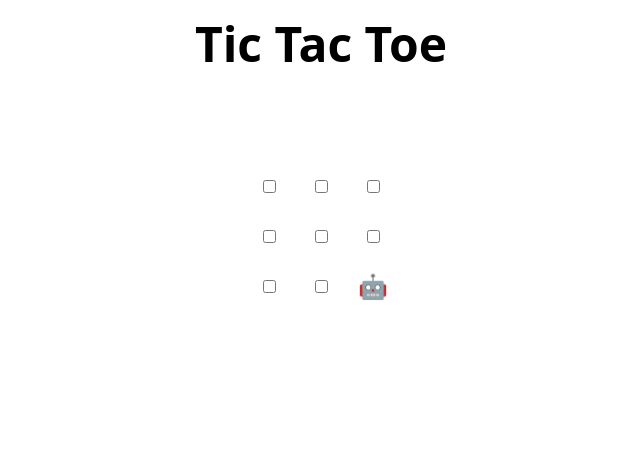
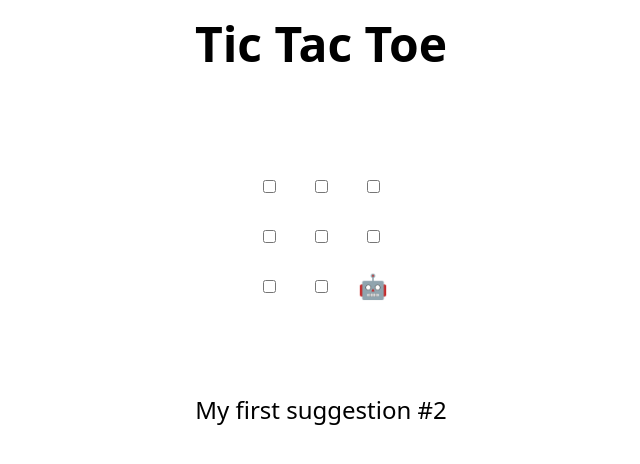
Before and after one commit to williscrg/skills-review-pull-requests, a plain HTML site: page index.html in a window 1280 px wide. Shown: the whole page, without its empty margins (319-959 px from the left). Drawn offline with Linux system fonts and the light colour scheme.

Commit message:
Update index.html
My first suggestion commit

```diff
--- a/index.html
+++ b/index.html
@@ -48,7 +48,7 @@
 </table>
 
 <h2 hidden>Game over, refresh to play again 🧑‍💻 🤖!</h2>
-
+My first suggestion #2
 <script>
   // Initialization
   const boxes = Array.from(document.querySelectorAll("td"));
```
